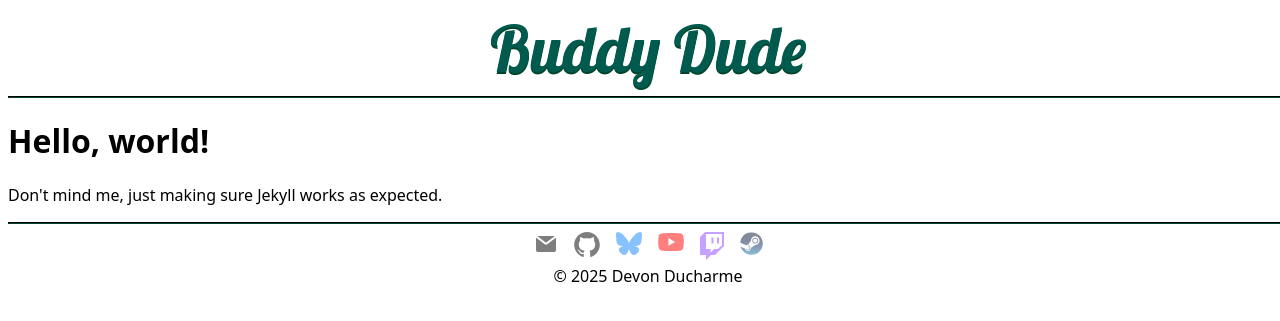
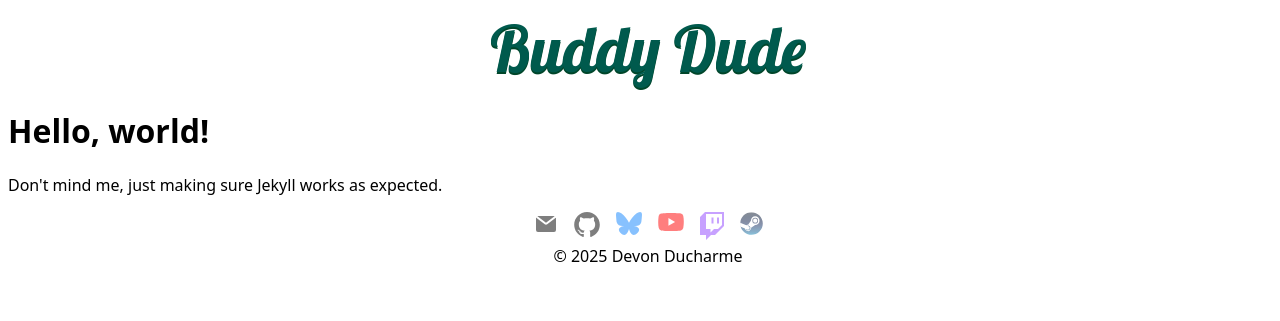
Before and after one commit to buddydudedev/portfolio.buddydude.dev, a Jekyll site: the page built from index.html, in a window 1280 px wide. Shown: the top 321 px of the page. Built offline with Jekyll 4.4.1, drawn with Linux system fonts in a browser that asks for light colours.

Commit message:
Removed HRs

```diff
--- a/_config.yml
+++ b/_config.yml
@@ -1,3 +1,3 @@
 defaults:
-    scope:
-      path: ""
+  scope:
+    path: ""
--- a/_layouts/default.html
+++ b/_layouts/default.html
@@ -12,11 +12,9 @@
     <header>
         <span>Buddy Dude</span>
     </header>
-    <hr>
     <main>
         {{ content }}
     </main>
-    <hr>
     <footer>
         <nav>
             <ul>
--- a/buddydude.dev.css
+++ b/buddydude.dev.css
@@ -31,17 +31,6 @@ header span {
     animation-duration: 10s;
     animation-timing-function: linear;
     animation-iteration-count: infinite;
-}
-
-body > hr {
-    animation-name: colorize-hr-light;
-    animation-duration: 10s;
-    animation-timing-function: linear;
-    animation-iteration-count: infinite;
-}
-
-footer nav {
-
 }
 
 footer nav ul {
@@ -92,39 +81,3 @@ footer nav ul li a:hover {
         text-shadow: 0 .1rem darkviolet;
     }
 }
-
-@keyframes colorize-hr-light {
-    0%, 100% {
-        border-color: darkred;
-    }
-    20% {
-        border-color: darkorange;
-    }
-    40% {
-        border-color: darkgreen;
-    }
-    60% {
-        border-color: darkblue;
-    }
-    80% {
-        border-color: darkviolet;
-    }
-}
-
-@keyframes colorize-hr-dark {
-    0%, 100% {
-        border-color: red;
-    }
-    20% {
-        border-color: orange;
-    }
-    40% {
-        border-color: green;
-    }
-    60% {
-        border-color: blue;
-    }
-    80% {
-        border-color: violet;
-    }
-}
```
Also changed, not shown: _posts/scroll.md (added, +73 -0 lines).
